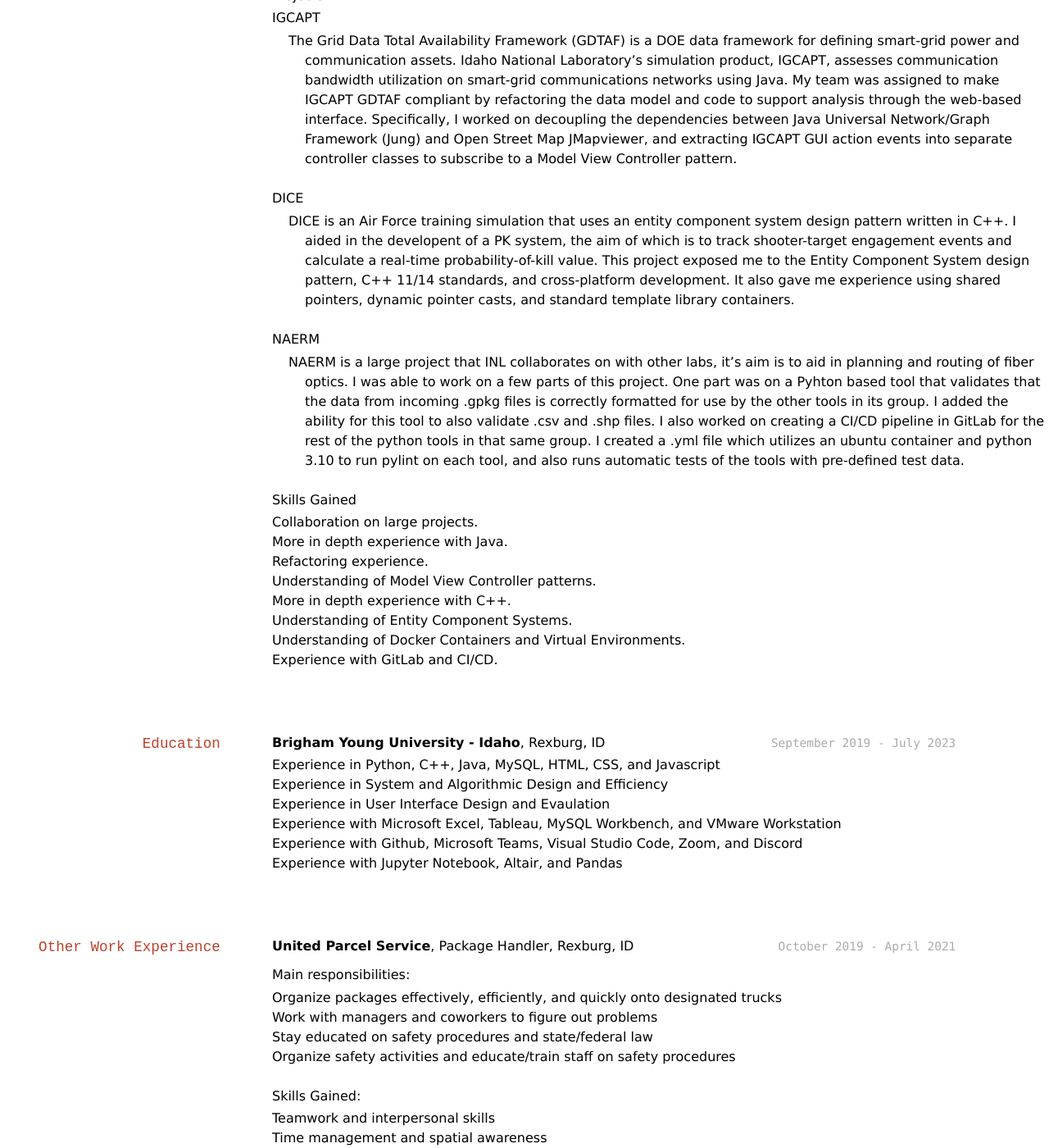
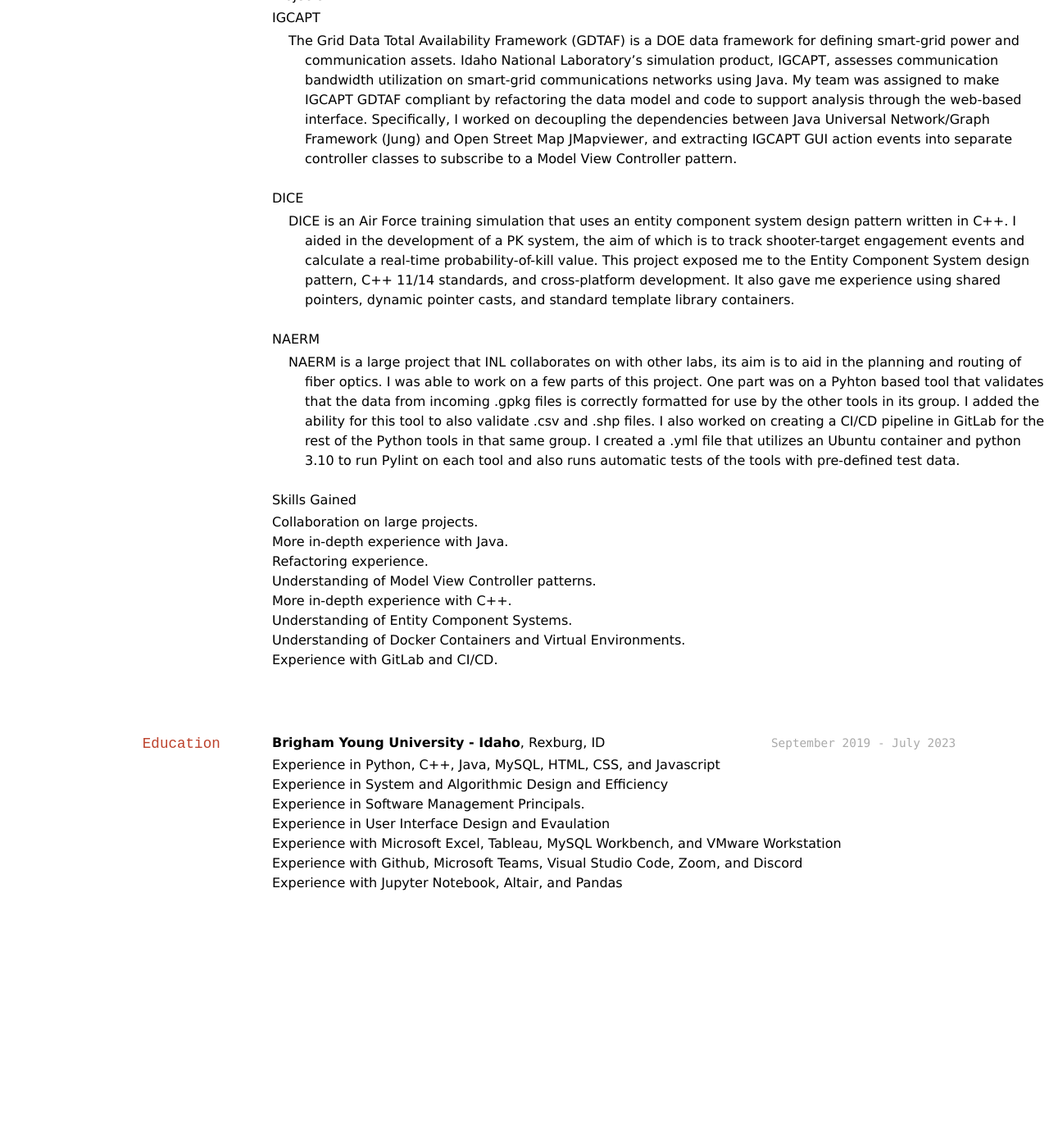
Before and after one commit to daisynadauld/nadauld_resume, a Jekyll site: the page built from docs/index.md, in a window 1280 px wide and 1400 px high, scrolled down 257 px. Shown: the whole window at 82% size. Built offline with Jekyll 4.4.1, drawn with Linux system fonts in a browser that asks for light colours; after the commit the page ends 1370 px from its top, so only the background shows below that; some of the changed text lies outside the part shown.

Commit message:
spelling

```diff
--- a/docs/index.md
+++ b/docs/index.md
@@ -24,16 +24,16 @@ Projects:
 - IGCAPT
   - The Grid Data Total Availability Framework (GDTAF) is a DOE data framework for defining smart-grid power and communication assets. Idaho National Laboratory's simulation product, IGCAPT, assesses communication bandwidth utilization on smart-grid communications networks using Java. My team was assigned to make IGCAPT GDTAF compliant by refactoring the data model and code to support analysis through the web-based interface. Specifically, I worked on decoupling the dependencies between Java Universal Network/Graph Framework (Jung) and Open Street Map JMapviewer, and extracting IGCAPT GUI action events into separate controller classes to subscribe to a Model View Controller pattern.
 - DICE
-  - DICE is an Air Force training simulation that uses an entity component system design pattern written in C++. I aided in the developent of a PK system, the aim of which is to track shooter-target engagement events and calculate a real-time probability-of-kill value. This project exposed me to the Entity Component System design pattern, C++ 11/14 standards, and cross-platform development. It also gave me experience using shared pointers, dynamic pointer casts, and standard template library containers.
+  - DICE is an Air Force training simulation that uses an entity component system design pattern written in C++. I aided in the development of a PK system, the aim of which is to track shooter-target engagement events and calculate a real-time probability-of-kill value. This project exposed me to the Entity Component System design pattern, C++ 11/14 standards, and cross-platform development. It also gave me experience using shared pointers, dynamic pointer casts, and standard template library containers.
 - NAERM
-  - NAERM is a large project that INL collaborates on with other labs, it's aim is to aid in planning and routing of fiber optics. I was able to work on a few parts of this project. One part was on a Pyhton based tool that validates that the data from incoming .gpkg files is correctly formatted for use by the other tools in its group. I added the ability for this tool to also validate .csv and .shp files. I also worked on creating a CI/CD pipeline in GitLab for the rest of the python tools in that same group. I created a .yml file which utilizes an ubuntu container and python 3.10 to run pylint on each tool, and also runs automatic tests of the tools with pre-defined test data.
+  - NAERM is a large project that INL collaborates on with other labs, its aim is to aid in the planning and routing of fiber optics. I was able to work on a few parts of this project. One part was on a Pyhton based tool that validates that the data from incoming .gpkg files is correctly formatted for use by the other tools in its group. I added the ability for this tool to also validate .csv and .shp files. I also worked on creating a CI/CD pipeline in GitLab for the rest of the Python tools in that same group. I created a .yml file that utilizes an Ubuntu container and python 3.10 to run Pylint on each tool and also runs automatic tests of the tools with pre-defined test data.
 
 Skills Gained
 - Collaboration on large projects.
-- More in depth experience with Java.
+- More in-depth experience with Java.
 - Refactoring experience.
 - Understanding of Model View Controller patterns.
-- More in depth experience with C++.
+- More in-depth experience with C++.
 - Understanding of Entity Component Systems.
 - Understanding of Docker Containers and Virtual Environments.
 - Experience with GitLab and CI/CD.
@@ -46,28 +46,12 @@ __Brigham Young University - Idaho__, Rexburg, ID
 
 - Experience in Python, C++, Java, MySQL, HTML, CSS, and Javascript
 - Experience in System and Algorithmic Design and Efficiency
+- Experience in Software Management Principals.
 - Experience in User Interface Design and Evaulation
 - Experience with Microsoft Excel, Tableau, MySQL Workbench, and VMware Workstation
 - Experience with Github, Microsoft Teams, Visual Studio Code, Zoom, and Discord
 - Experience with Jupyter Notebook, Altair, and Pandas
 
-## Other Work Experience
-
-`October 2019 - April 2021`
-__United Parcel Service__, Package Handler, Rexburg, ID
-
-Main responsibilities:
-- Organize packages effectively, efficiently, and quickly onto designated trucks
-- Work with managers and coworkers to figure out problems
-- Stay educated on safety procedures and state/federal law
-- Organize safety activities and educate/train staff on safety procedures
-
-Skills Gained:
-- Teamwork and interpersonal skills
-- Time management and spatial awareness
-- Organization and memorization
-- Deadline setting and meeting
-
 
 <!-- ### Footer
 
```
